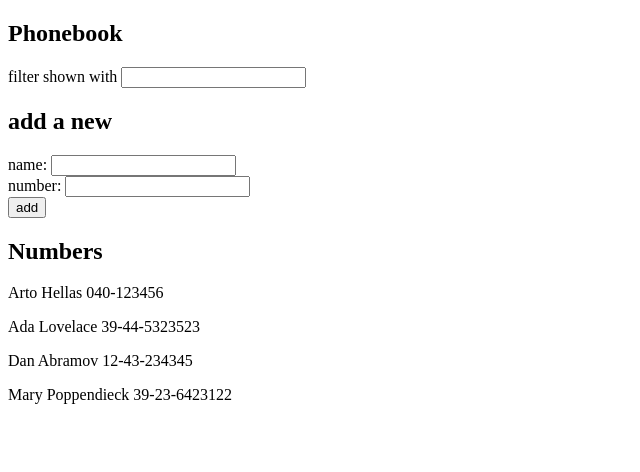
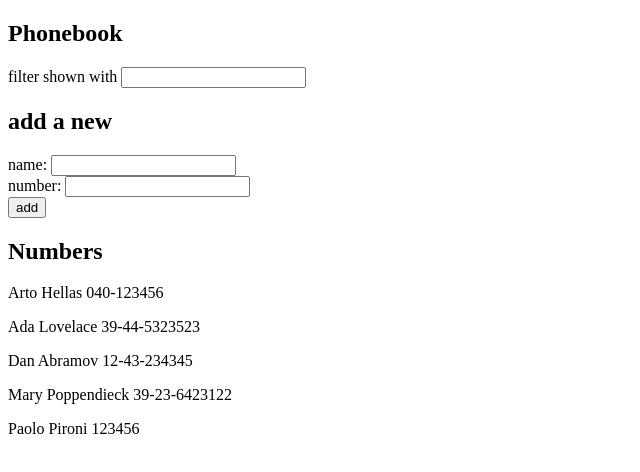
Before and after one commit to ppiron/fs-part2, a React (Create React App) app in the folder phonebook/: page / in a window 1280 px wide. Shown: the top 472 px of the page, without its empty margins (0-640 px from the left). Built offline with nearby package versions, Linux system fonts and the light colour scheme; data requests are answered from the project's data file.

Commit message:
part2.15

```diff
--- a/phonebook/db.json
+++ b/phonebook/db.json
@@ -19,6 +19,11 @@
       "name": "Mary Poppendieck",
       "number": "39-23-6423122",
       "id": 4
+    },
+    {
+      "name": "Paolo Pironi",
+      "number": "123456",
+      "id": 5
     }
   ]
 }
--- a/phonebook/src/components/App.js
+++ b/phonebook/src/components/App.js
@@ -59,9 +59,17 @@
   const handleSubmit = event => {
     event.preventDefault()
     if (!persons.map(person => person.name).includes(newName)) {
-      setPersons(persons.concat({ name: newName, number: newNumber }))
-      setNewName('')
-      setNewNumber('')
+      const newPerson = {
+        name: newName,
+        number: newNumber
+      }
+      axios
+        .post('http://localhost:3001/persons', newPerson)
+        .then(() => {
+          setPersons(persons.concat(newPerson))
+          setNewName('')
+          setNewNumber('')
+        })
     } else {
       alert(`${newName} is already added to the phonebook`)
     }
```
